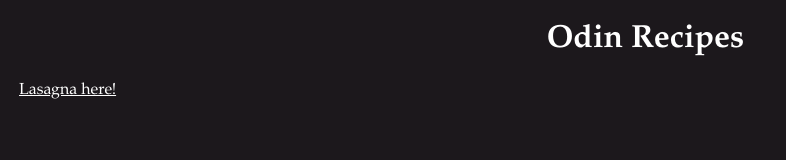
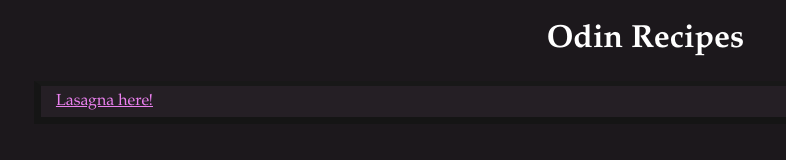
Before and after one commit to crowbotix/odin-recipes, a plain HTML site: page index.html in a window 1280 px wide. Shown: the whole page, without its empty margins (0-786 px from the left). Drawn offline with Linux system fonts and the light colour scheme.

Commit message:
Added link styling

```diff
--- a/index.html
+++ b/index.html
@@ -11,6 +11,8 @@
 </head>
 <body>
     <h1>Odin Recipes</h1>
-    <a href="./recipes/lasagna.html">Lasagna here!</a>
+    <div class="content">
+        <a href="./recipes/lasagna.html">Lasagna here!</a>
+    </div>
 </body>
 </html>
--- a/style.css
+++ b/style.css
@@ -19,6 +19,7 @@ h1 {
     padding-left: 0.75%;
     padding-bottom: 0.5%;
     width: 95%;
+    min-height: 95%;
     margin-left: auto;
     margin-right: auto;
     border-bottom: 7px solid #151515;
@@ -52,3 +53,7 @@ ol,
 li {
     color: #DDDDDD;
 }
+
+a {
+    color: #eb80ef;
+}
```
